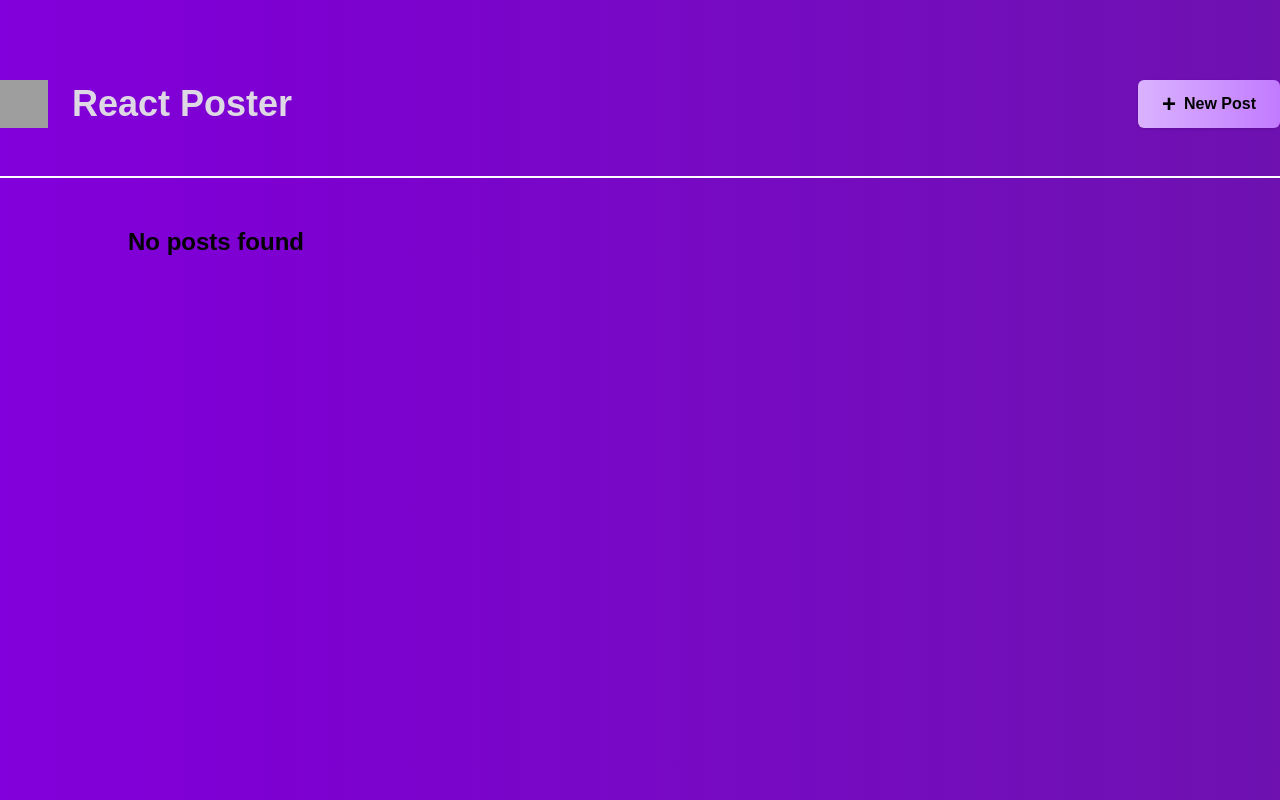
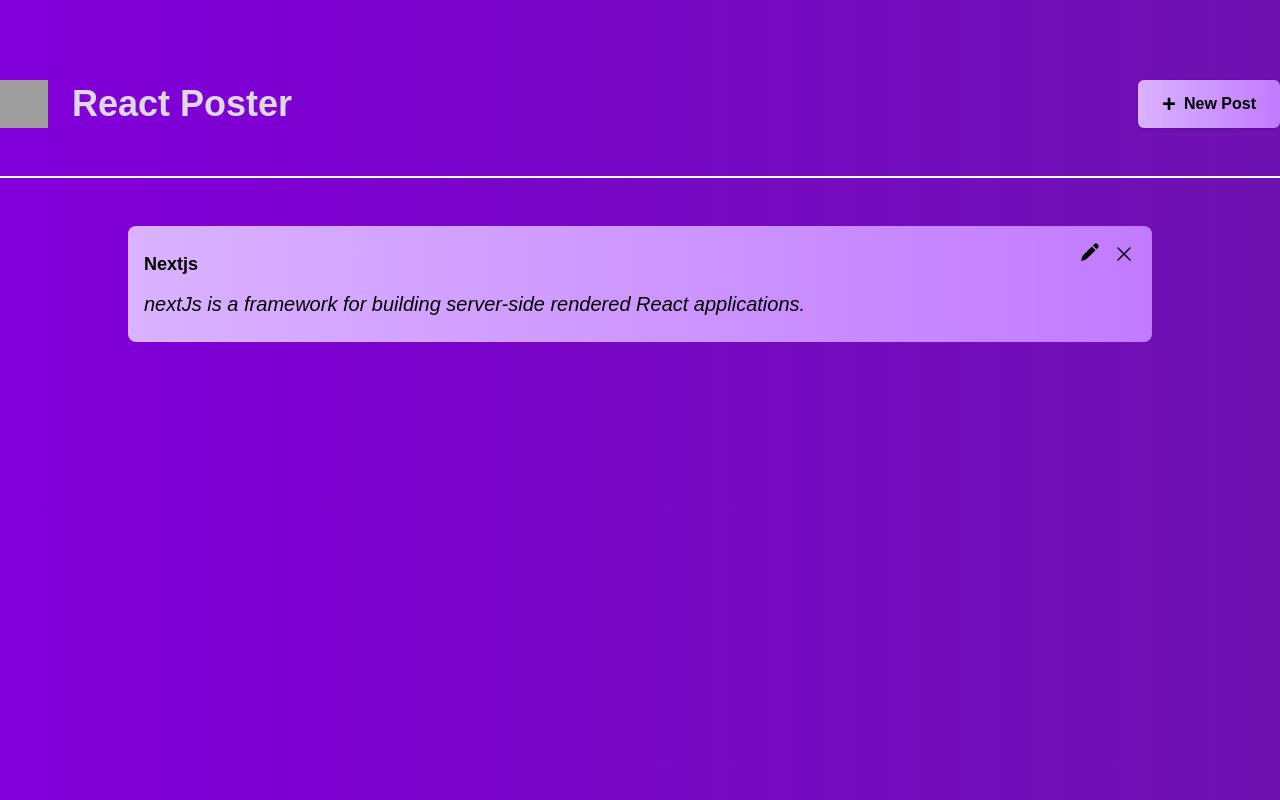
Before and after one commit to narokamyraid199999/NextJs-Poster, a Next.js app: page / in a window 1280 px wide. Built offline with nearby package versions, Linux system fonts and the light colour scheme; grey boxes are pictures that could not be loaded.

Commit message:
feat: add init post

```diff
--- a/app/page.jsx
+++ b/app/page.jsx
@@ -9,7 +9,14 @@ import PostDeleteButton from "@/components/PostDeleteButton";
 import { AnimatePresence, motion } from "framer-motion";
 
 export default function Home() {
-  const [posts, setPosts] = useState([]);
+  const [posts, setPosts] = useState([
+    {
+      id: 1,
+      title:
+        "nextJs is a framework for building server-side rendered React applications.",
+      subject: "Nextjs",
+    },
+  ]);
   const [modalOpen, setModalOpen] = useState(false);
   const [editPostData, setEditPostData] = useState({});
 
@@ -52,8 +59,8 @@ export default function Home() {
         {/* main */}
         <div className="mt-12 px-[10%] flex gap-x-4 gap-y-8 flex-wrap pb-12 ">
           <AnimatePresence>
-            {posts.length > 0 ? (
-              posts.map((post, index) => (
+            {posts.length > 0
+              ? posts.map((post, index) => (
                   <motion.div
                     className="flex-auto overflow-hidden "
                     key={post.id}
@@ -78,21 +85,14 @@ export default function Home() {
                         </div>
 
                         <p className="text-lg font-semibold">{post.subject}</p>
-                      <p className="font-medium italic text-xl">{post.title}</p>
+                        <p className="font-medium italic text-xl">
+                          {post.title}
+                        </p>
                       </div>
                     </PostCard>
                   </motion.div>
                 ))
-            ) : (
-              <motion.div
-                className=" text-2xl font-bold"
-                initial={{ opacity: 0 }}
-                animate={{ opacity: 1 }}
-                exit={{ opacity: 0 }}
-              >
-                No posts found
-              </motion.div>
-            )}
+              : null}
           </AnimatePresence>
         </div>
       </div>
```
Lines whose indentation alone changed are shown as unchanged.
